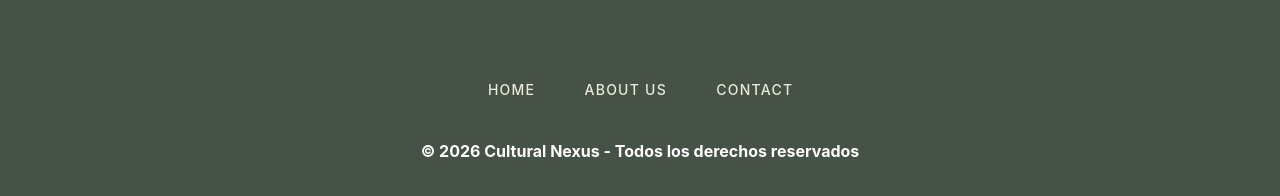
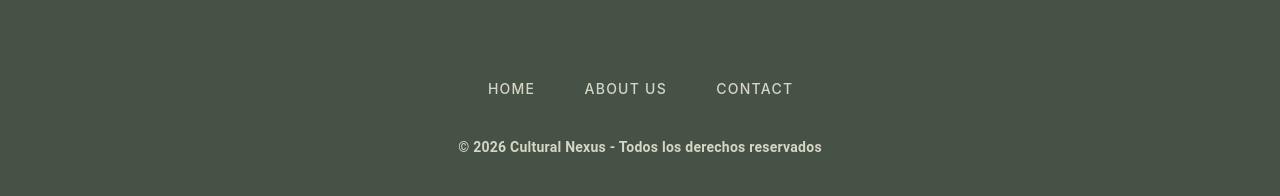
Before and after one commit to AdrianLara96/cultural-nexus, a Vue app: page / in a window 1280 px wide. Shown: the part 542-738 px from the top of the page. Built offline with nearby package versions, Linux system fonts and the light colour scheme; no server answers; the HTML template or start-up script is replaced by a standard one.

Commit message:
fix(footer): correct text color inheritance and secondary line styling

```diff
--- a/src/components/layout/AppFooter.vue
+++ b/src/components/layout/AppFooter.vue
@@ -1,6 +1,6 @@
-<!-- src/components/layout/AppFooter.vue -->
+
 <template>
-  <v-footer padless>
+  <v-footer padless color="primary" class="text-white py-4">
     <v-row justify="center" no-gutters>
       <v-col class="py-4 text-center" cols="12">
         <v-btn
@@ -8,17 +8,19 @@
           :key="link.title"
           :href="link.href"
           variant="text"
-          class="mx-2 text-white"
+          class="mx-2 text-secondary"
           target="_blank"
         >
           {{ link.title }}
         </v-btn>
       </v-col>
 
-      <v-col class="py-4 text-center" cols="12">
-        <strong class="d-block text-white">
-          © {{ new Date().getFullYear() }} Cultural Nexus - Todos los derechos reservados
-        </strong>
+      <v-col class="py-4 text-center text-body-2" cols="12">
+        <p class="text-secondary mb-0">
+          <strong>
+            © {{ new Date().getFullYear() }} Cultural Nexus - Todos los derechos reservados
+          </strong>
+        </p>
       </v-col>
     </v-row>
   </v-footer>
@@ -31,19 +33,3 @@ const links = [
   { title: 'Contact', href: '/contact' },
 ]
 </script>
-
-<style scoped>
-.v-footer {
-  background-color: var(--palette-accent1) !important;
-  color: var(--palette-headings) !important;
-}
-
-.v-footer a {
-  color: var(--palette-headings) !important;
-}
-
-.v-footer a:hover {
-  color: var(--palette-accent2) !important;
-  text-decoration: underline;
-}
-</style>
```
